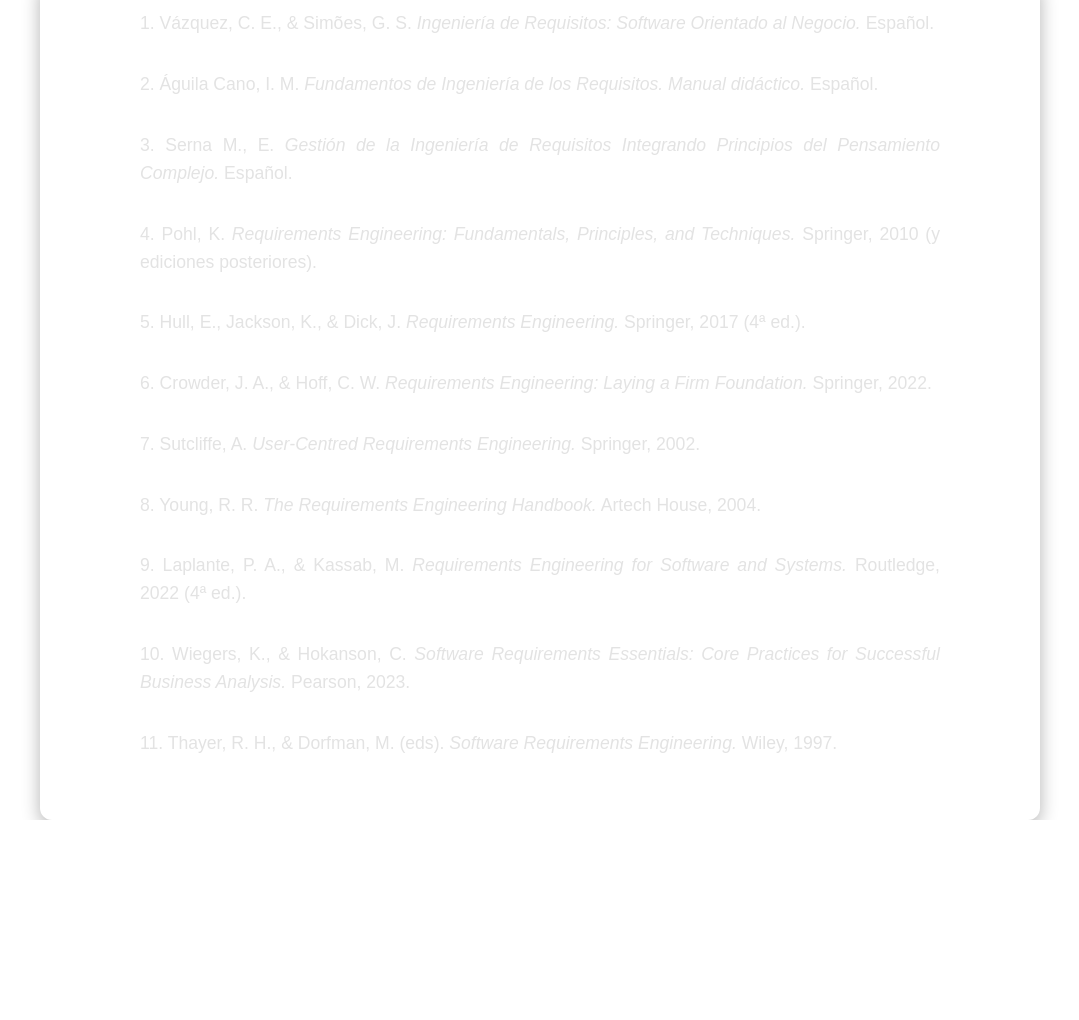
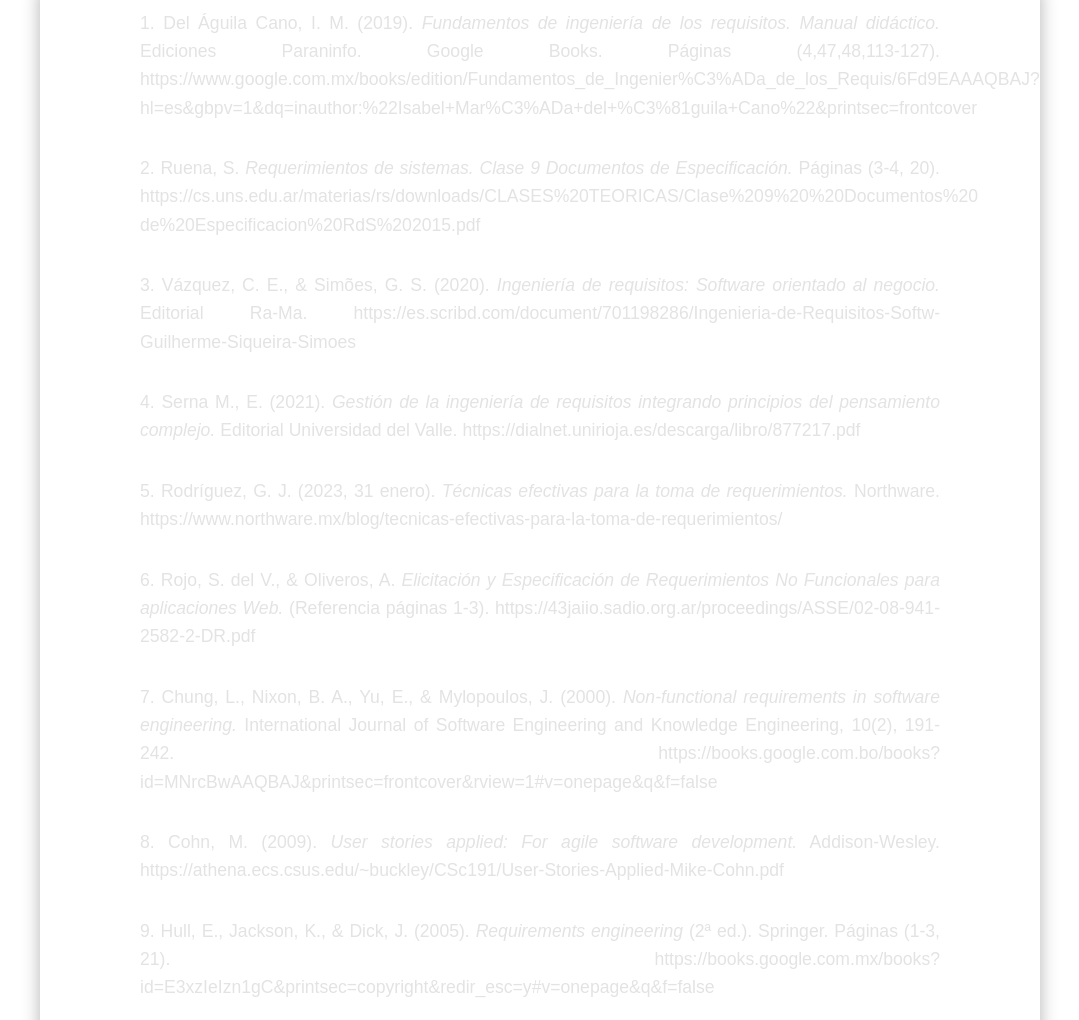
Before and after one commit to Alexisvop/IS-PAG, a plain HTML site: page ISoftware/biblio.html in a window 1280 px wide. Shown: the part 300-1320 px from the top of the page, without its empty margins (100-1179 px from the left). Before the commit the page ends 1120 px from the top, so only its background shows below. Drawn offline with Linux system fonts and the light colour scheme; a web font is replaced by a local one.

Commit message:
Add files via upload

```diff
--- a/ISoftware/biblio.html
+++ b/ISoftware/biblio.html
@@ -18,37 +18,49 @@
     <h1><br><br>9. Bibliografía</h1><br>
     <section>
         <header>
-            <h5>1. Vázquez, C. E., &amp; Simões, G. S. <i>Ingeniería de Requisitos: Software Orientado al Negocio.</i> Español.</h5>
+            <h5>1. Del Águila Cano, I. M. (2019). <i>Fundamentos de ingeniería de los requisitos. Manual didáctico.</i> Ediciones Paraninfo. Google Books. Páginas (4,47,48,113-127). https://www.google.com.mx/books/edition/Fundamentos_de_Ingenier%C3%ADa_de_los_Requis/6Fd9EAAAQBAJ?hl=es&gbpv=1&dq=inauthor:%22Isabel+Mar%C3%ADa+del+%C3%81guila+Cano%22&printsec=frontcover</h5>
         </header>
         <header>
-            <h5>2. Águila Cano, I. M. <i>Fundamentos de Ingeniería de los Requisitos. Manual didáctico.</i> Español.</h5>
+            <h5>2. Ruena, S. <i>Requerimientos de sistemas. Clase 9 Documentos de Especificación.</i> Páginas (3-4, 20). https://cs.uns.edu.ar/materias/rs/downloads/CLASES%20TEORICAS/Clase%209%20%20Documentos%20<br>de%20Especificacion%20RdS%202015.pdf</h5>
         </header>
         <header>
-            <h5>3. Serna M., E. <i>Gestión de la Ingeniería de Requisitos Integrando Principios del Pensamiento Complejo.</i> Español.</h5>
+            <h5>3. Vázquez, C. E., &amp; Simões, G. S. (2020). <i>Ingeniería de requisitos: Software orientado al negocio.</i> Editorial Ra-Ma. https://es.scribd.com/document/701198286/Ingenieria-de-Requisitos-Softw-Guilherme-Siqueira-Simoes</h5>
         </header>
         <header>
-            <h5>4. Pohl, K. <i>Requirements Engineering: Fundamentals, Principles, and Techniques.</i> Springer, 2010 (y ediciones posteriores).</h5>
+            <h5>4. Serna M., E. (2021). <i>Gestión de la ingeniería de requisitos integrando principios del pensamiento complejo.</i> Editorial Universidad del Valle. https://dialnet.unirioja.es/descarga/libro/877217.pdf</h5>
         </header>
         <header>
-            <h5>5. Hull, E., Jackson, K., &amp; Dick, J. <i>Requirements Engineering.</i> Springer, 2017 (4ª ed.).</h5>
+            <h5>5. Rodríguez, G. J. (2023, 31 enero). <i>Técnicas efectivas para la toma de requerimientos.</i> Northware. https://www.northware.mx/blog/tecnicas-efectivas-para-la-toma-de-requerimientos/</h5>
         </header>
         <header>
-            <h5>6. Crowder, J. A., &amp; Hoff, C. W. <i>Requirements Engineering: Laying a Firm Foundation.</i> Springer, 2022.</h5>
+            <h5>6. Rojo, S. del V., &amp; Oliveros, A. <i>Elicitación y Especificación de Requerimientos No Funcionales para aplicaciones Web.</i> (Referencia páginas 1-3). https://43jaiio.sadio.org.ar/proceedings/ASSE/02-08-941-2582-2-DR.pdf</h5>
         </header>
         <header>
-            <h5>7. Sutcliffe, A. <i>User‑Centred Requirements Engineering.</i> Springer, 2002.</h5>
+            <h5>7. Chung, L., Nixon, B. A., Yu, E., &amp; Mylopoulos, J. (2000). <i>Non-functional requirements in software engineering.</i> International Journal of Software Engineering and Knowledge Engineering, 10(2), 191-242. https://books.google.com.bo/books?id=MNrcBwAAQBAJ&amp;printsec=frontcover&amp;rview=1#v=onepage&amp;q&amp;f=false</h5>
         </header>
         <header>
-            <h5>8. Young, R. R. <i>The Requirements Engineering Handbook.</i> Artech House, 2004.</h5>
+            <h5>8. Cohn, M. (2009). <i>User stories applied: For agile software development.</i> Addison-Wesley. https://athena.ecs.csus.edu/~buckley/CSc191/User-Stories-Applied-Mike-Cohn.pdf</h5>
         </header>
         <header>
-            <h5>9. Laplante, P. A., &amp; Kassab, M. <i>Requirements Engineering for Software and Systems.</i> Routledge, 2022 (4ª ed.).</h5>
+            <h5>9. Hull, E., Jackson, K., &amp; Dick, J. (2005). <i>Requirements engineering</i> (2ª ed.). Springer. Páginas (1-3, 21). https://books.google.com.mx/books?id=E3xzIeIzn1gC&amp;printsec=copyright&amp;redir_esc=y#v=onepage&amp;q&amp;f=false</h5>
         </header>
         <header>
-            <h5>10. Wiegers, K., &amp; Hokanson, C. <i>Software Requirements Essentials: Core Practices for Successful Business Analysis.</i> Pearson, 2023.</h5>
+            <h5>10. International Organization for Standardization. (2011). <i>ISO/IEC/IEEE 29148:2011 Systems and software engineering — Life cycle processes — Requirements engineering.</i> (Referencia pp. 8-27). https://www.iso.org/obp/ui/es/#iso:std:iso-iec-ieee:29148:ed-1:v1:en</h5>
         </header>
         <header>
-            <h5>11. Thayer, R. H., &amp; Dorfman, M. (eds). <i>Software Requirements Engineering.</i> Wiley, 1997.</h5>
+            <h5>11. Pohl, K. (2010). <i>Requirements engineering: Fundamentals, principles, and techniques.</i> Springer. https://es.scribd.com/document/522691087/Requirements-Engineering-Fundamentals-Principles-And-Techniques-Klaus-Pohl-Springer-2010</h5>
+        </header>
+        <header>
+            <h5>12. Robertson, S., &amp; Robertson, J. (2012). <i>Mastering the requirements process: Getting requirements right</i> (3ª ed.). Addison-Wesley. Páginas (4-5, 13). https://www.researchgate.net/profile/Ogbonnaya-Jr-Akpara/publication/330811319_Requirements_Specification/links/5c549ab6a6fdccd6b5da65bf/Requirements-Specification.pdf</h5>
+        </header>
+        <header>
+            <h5>13. Wiegers, K., &amp; Beatty, J. (2013). <i>Software requirements</i> (3ª ed.). Microsoft Press. https://api.pageplace.de/preview/DT0400.9780735679641_A23707999/preview-9780735679641_A23707999.pdf</h5>
+        </header>
+        <header>
+            <h5>14. Young, R. R. (2004). <i>The requirements engineering handbook.</i> Artech House. https://api.pageplace.de/preview/DT0400.9781580536189_A25416822/preview-9781580536189_A25416822.pdf</h5>
+        </header>
+        <header>
+            <h5>15. Escalona, M. J., &amp; Koch, N. (2004). <i>Requirements Engineering for Web applications – A Comparative Study.</i> Journal of Web Engineering, Vol. 2 No. 3, pp. 193-212. https://www.pst.ifi.lmu.de/People/former-members/koch/publications/2004/koch-escalona-requirements-jwe04.pdf</h5>
         </header>
     </section>
 
```
Also changed, not shown: ISoftware/Introduccion.html (+4 -10 lines).
